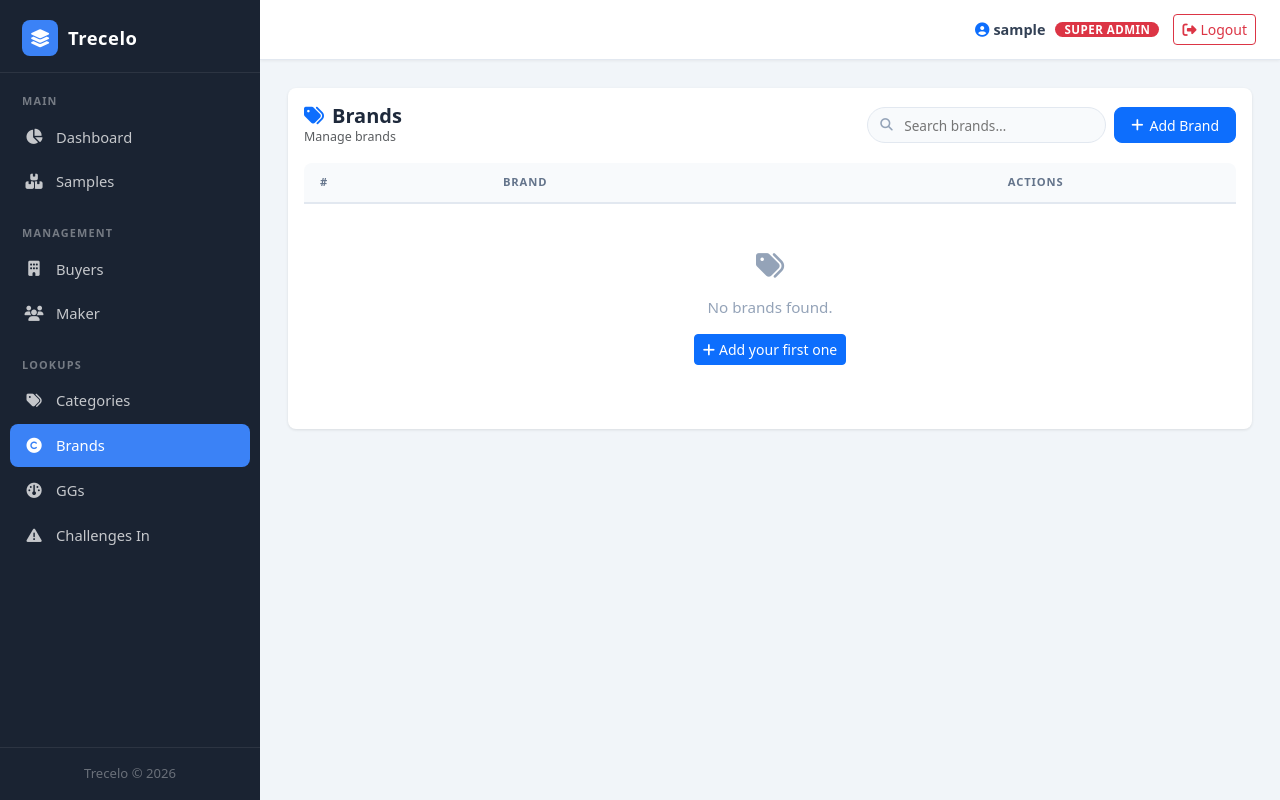
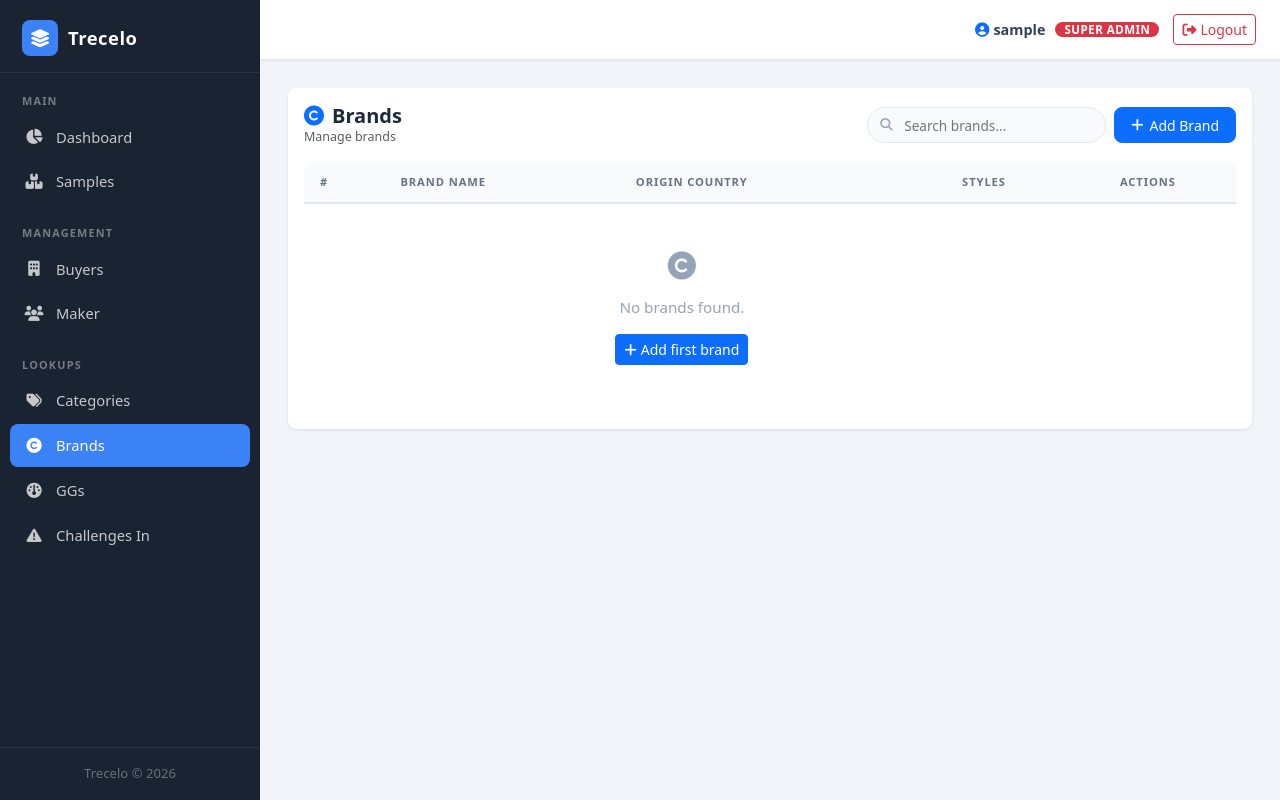
Before and after one commit to jahidshawon19/trecelo, a Django app: page /brands/ in a window 1280 px wide. Run offline with Django 5.2, Linux system fonts and the light colour scheme; the visitor is signed in with stand-in values (Sample User, id 1); data that the repository does not hold is empty.

Commit message:
Add brand origin country field and style count column
- Added origin (country dropdown) CharField to Brand model with ~90 country choices
- Added BrandForm update with origin field
- Annotated brand_list view with style_count (number of associated samples)
- Added dedicated brand_list.html template with Origin Country and Styles columns
- Migration 0016 for brand origin field

Co-Authored-By: Claude Sonnet 4.6 <noreply@anthropic.com>

```diff
--- a/sample/forms.py
+++ b/sample/forms.py
@@ -117,7 +117,7 @@ class CategoryForm(forms.ModelForm):
 class BrandForm(forms.ModelForm):
     class Meta:
         model = Brand
-        fields = ['name']
+        fields = ['name', 'origin']
 
 
 class GGForm(forms.ModelForm):
--- a/sample/views.py
+++ b/sample/views.py
@@ -262,15 +262,8 @@ def category_delete(request, pk):
 @login_required
 @user_passes_test(is_superadmin)
 def brand_list(request):
-    brands = Brand.objects.all()
-    return render(request, 'lookup_list.html', {
-        'items': brands,
-        'title': 'Brands',
-        'create_url': 'brand_create',
-        'update_url': 'brand_update',
-        'delete_url': 'brand_delete',
-        'field': 'name',
-    })
+    brands = Brand.objects.annotate(style_count=Count('sample')).all()
+    return render(request, 'brand_list.html', {'brands': brands})
 
 
 @login_required
--- /dev/null
+++ b/templates/brand_list.html
@@ -0,0 +1,113 @@
+{% extends 'base.html' %}
+{% block title %}Brands{% endblock %}
+{% block page_title %}Brands{% endblock %}
+
+{% block content %}
+
+<div class="card">
+  <div class="card-body pb-0">
+    <div class="d-flex flex-wrap align-items-center gap-3">
+      <div>
+        <h5 class="mb-0 fw-bold" style="color:#1e293b;"><i class="fa fa-copyright me-2 text-primary"></i>Brands</h5>
+        <p class="mb-0 text-muted" style="font-size:.78rem;">Manage brands</p>
+      </div>
+      <div class="ms-auto d-flex gap-2 flex-wrap align-items-center">
+        <div class="tbl-search">
+          <i class="fa fa-magnifying-glass si"></i>
+          <input type="text" id="brandSearch" placeholder="Search brands…" style="min-width:200px;">
+        </div>
+        <a href="{% url 'brand_create' %}" class="btn btn-primary btn-sm px-3" style="border-radius:8px;height:36px;display:inline-flex;align-items:center;gap:6px;">
+          <i class="fa fa-plus"></i> Add Brand
+        </a>
+      </div>
+    </div>
+  </div>
+
+  <div class="card-body pt-3">
+    <div class="table-responsive">
+      <table class="bt">
+        <thead>
+          <tr>
+            <th>#</th>
+            <th>Brand Name</th>
+            <th>Origin Country</th>
+            <th class="text-center">Styles</th>
+            <th class="text-center">Actions</th>
+          </tr>
+        </thead>
+        <tbody id="brandTableBody">
+          {% for brand in brands %}
+          <tr>
+            <td style="color:#94a3b8;font-size:.8rem;width:40px;">{{ forloop.counter }}</td>
+            <td>
+              <div class="d-flex align-items-center gap-3">
+                <div class="av av-orange">{{ brand.name|first|upper }}</div>
+                <span class="fw-semibold" style="color:#1e293b;">{{ brand.name }}</span>
+              </div>
+            </td>
+            <td>
+              {% if brand.origin %}
+              <div class="d-flex align-items-center gap-2">
+                <i class="fa fa-globe" style="color:#94a3b8;font-size:.8rem;"></i>
+                <span style="font-size:.875rem;color:#475569;">{{ brand.origin }}</span>
+              </div>
+              {% else %}
+              <span class="text-muted">—</span>
+              {% endif %}
+            </td>
+            <td class="text-center">
+              <span style="background:#e0f2fe;color:#0369a1;font-size:.72rem;font-weight:700;padding:3px 10px;border-radius:20px;white-space:nowrap;">{{ brand.style_count }}</span>
+            </td>
+            <td class="text-center">
+              <div class="d-flex gap-1 justify-content-center">
+                <a href="{% url 'brand_update' brand.pk %}" class="btn-act edit" title="Edit"><i class="fa fa-pen"></i></a>
+                <a href="{% url 'brand_delete' brand.pk %}" class="btn-act delete" title="Delete"><i class="fa fa-trash"></i></a>
+              </div>
+            </td>
+          </tr>
+          {% empty %}
+          <tr>
+            <td colspan="4" class="text-center py-5">
+              <div style="color:#94a3b8;">
+                <i class="fa fa-copyright fa-2x mb-3 d-block"></i>
+                <div style="font-size:.95rem;font-weight:500;">No brands found.</div>
+                <a href="{% url 'brand_create' %}" class="btn btn-primary btn-sm mt-3">
+                  <i class="fa fa-plus me-1"></i>Add first brand
+                </a>
+              </div>
+            </td>
+          </tr>
+          {% endfor %}
+        </tbody>
+      </table>
+    </div>
+
+    <div id="noBrandResult" class="text-center py-5" style="display:none!important;">
+      <i class="fa fa-magnifying-glass fa-2x text-muted mb-3 d-block"></i>
+      <div class="text-muted" style="font-size:.9rem;">No brands match your search.</div>
+    </div>
+  </div>
+</div>
+
+{% endblock %}
+
+{% block extra_js %}
+<script>
+  const s = document.getElementById('brandSearch');
+  const b = document.getElementById('brandTableBody');
+  const n = document.getElementById('noBrandResult');
+  if (s && b) {
+    s.addEventListener('input', function () {
+      const q = this.value.toLowerCase().trim();
+      let v = 0;
+      b.querySelectorAll('tr').forEach(function (row) {
+        const t = row.textContent.toLowerCase();
+        const show = !q || t.includes(q);
+        row.style.display = show ? '' : 'none';
+        if (show) v++;
+      });
+      if (n) n.style.setProperty('display', v === 0 && q ? 'block' : 'none', 'important');
+    });
+  }
+</script>
+{% endblock %}
```
Also changed, not shown: sample/models.py (+36 -1 lines), templates/sample_list.html (+0 -36 lines), sample/migrations/0016_add_brand_origin.py (added).
